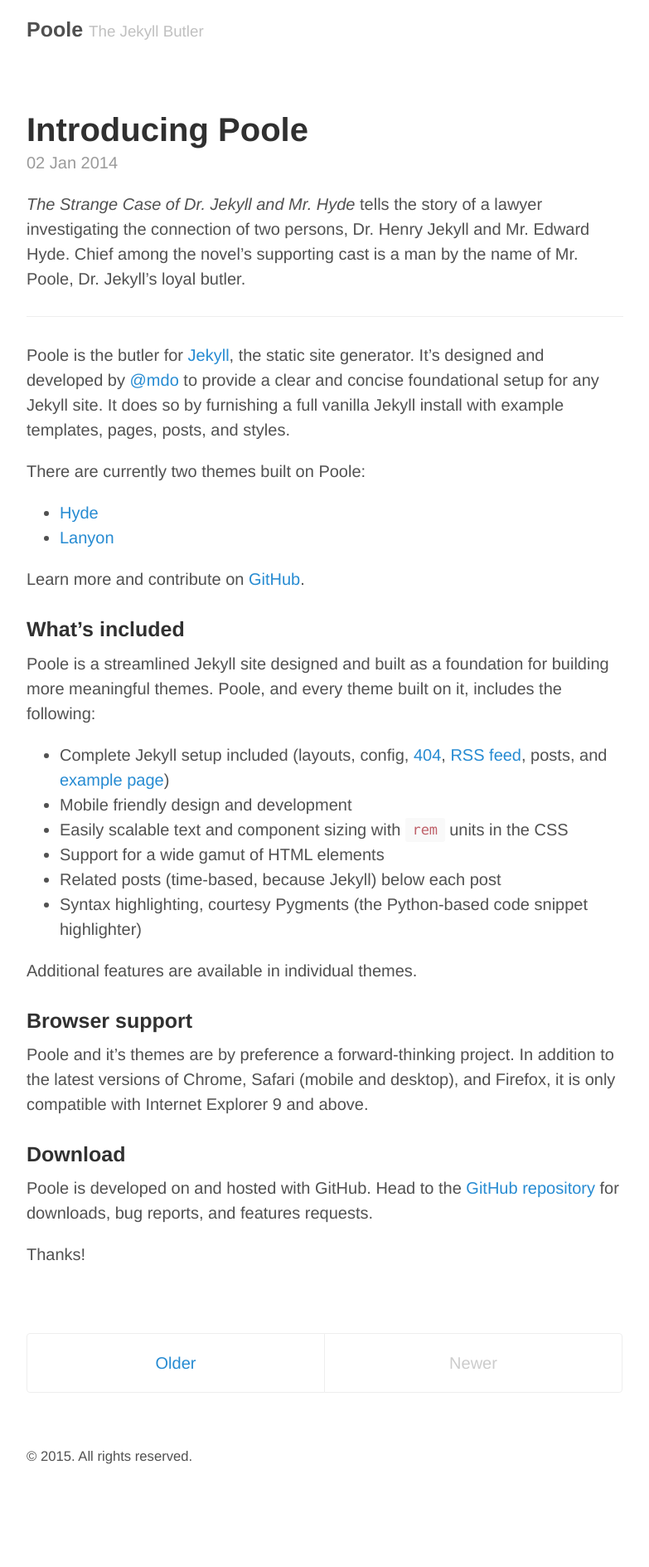
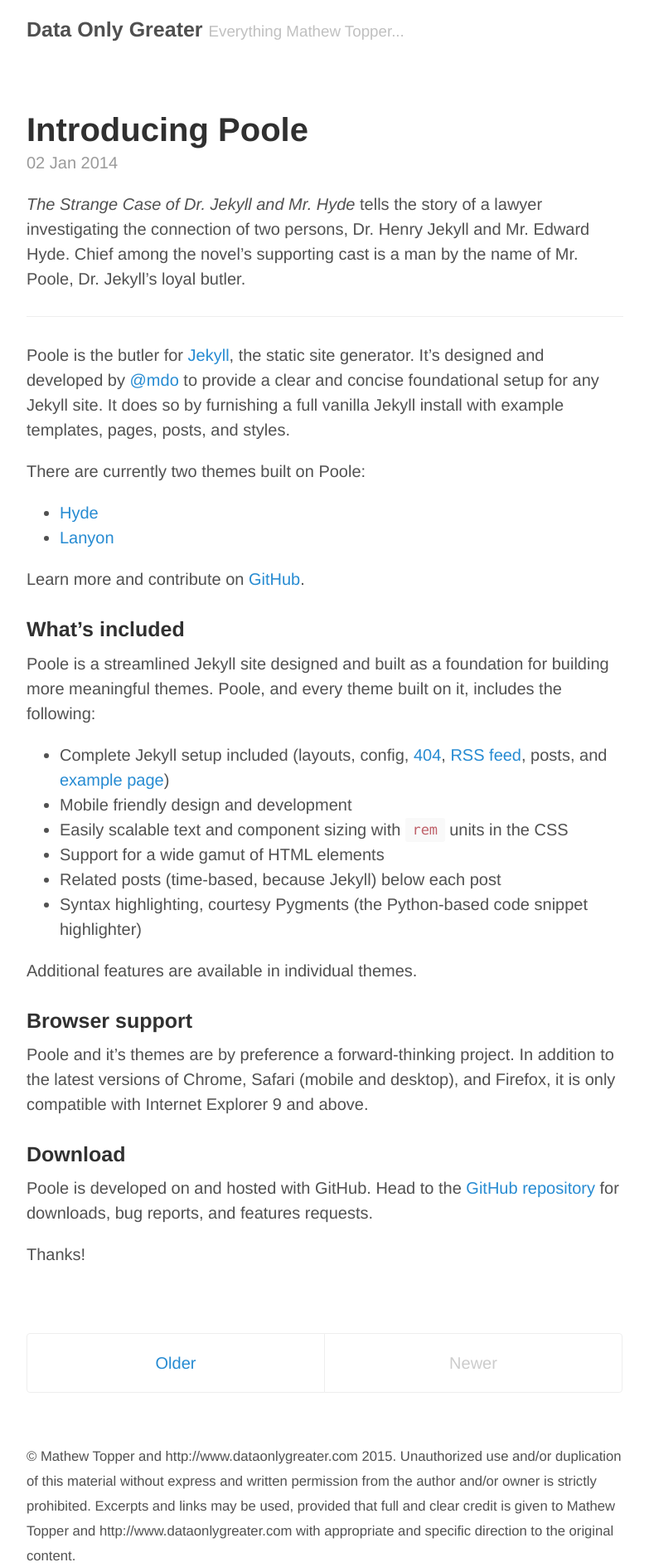
Before and after one commit to H0R5E/data-only-greater, a Jekyll site: the page built from index.html, in a window 1280 px wide. Shown: the whole page at 83% size, without its empty margins (248-1031 px from the left). Built offline with Jekyll 4.4.1, drawn with Linux system fonts in a browser that asks for light colours; the list of posts is cut into pages by our own code; before the commit the page ends 1769 px from its top, so only the background shows below that.

Commit message:
Updated the site metadata and added extended copyright notice.

```diff
--- a/_config.yml
+++ b/_config.yml
@@ -3,17 +3,17 @@
 relative_permalinks: true
 
 # Setup
-title:            Poole
-tagline:          The Jekyll Butler
-url:              http://getpoole.com
+title:            Data Only Greater
+tagline:          Everything Mathew Topper...
+url:              http://www.dataonlygreater.com
 paginate:         1
 baseurl:          /
 author:
-  name:           Mark Otto
-  url:            https://twitter.com/mdo
-  email:          markdotto@gmail.com
+  name:           Mathew Topper
+  url:            https://twitter.com/H0R5E
+  email:          damm_horse@yahoo.co.uk
 
 # Custom vars
-version:          1.0.0
+version:          0.0.1
 github:
-  repo:           https://github.com/poole/poole
+  repo:           https://github.com/H0R5E/data-only-greater
--- a/_layouts/default.html
+++ b/_layouts/default.html
@@ -19,7 +19,7 @@
 
       <footer class="footer">
         <small>
-          &copy; <time datetime="{{ site.time | date_to_xmlschema }}">{{ site.time | date: '%Y' }}</time>. All rights reserved.
+          &copy; {{site.author.name}} and {{ site.url }} <time datetime="{{ site.time | date_to_xmlschema }}">{{ site.time | date: '%Y' }}</time>. Unauthorized use and/or duplication of this material without express and written permission from the author and/or owner is strictly prohibited. Excerpts and links may be used, provided that full and clear credit is given to {{site.author.name}} and {{ site.url }} with appropriate and specific direction to the original content.
         </small>
       </footer>
     </div>
```
Also changed, not shown: README.md.
